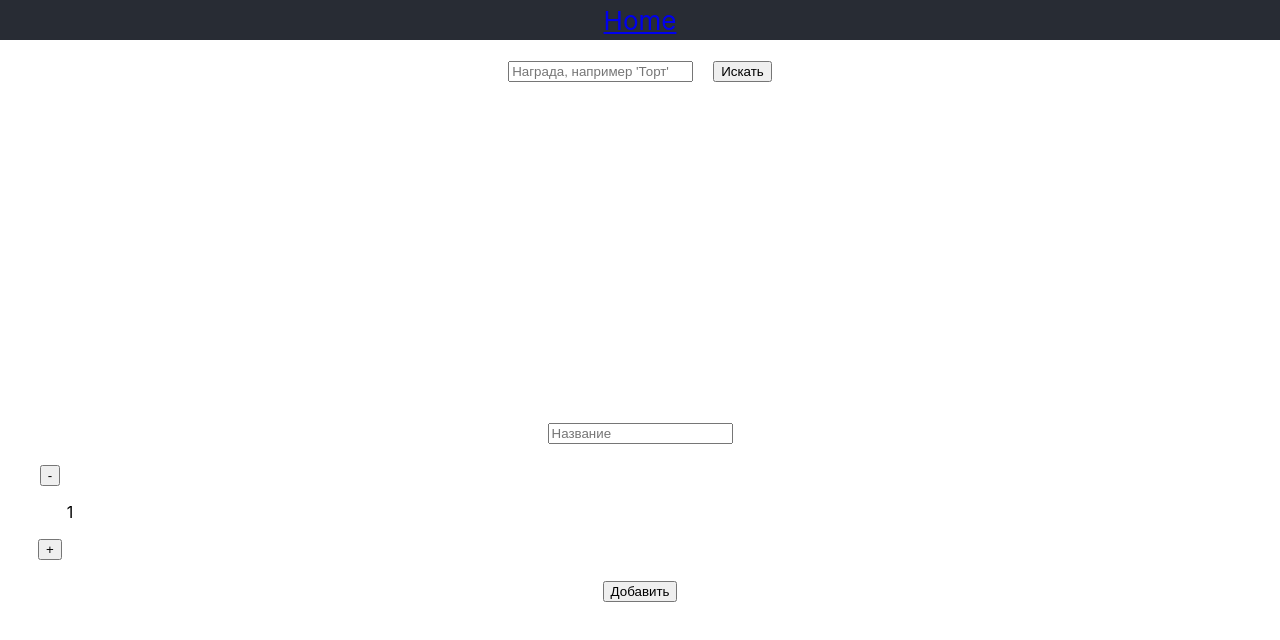
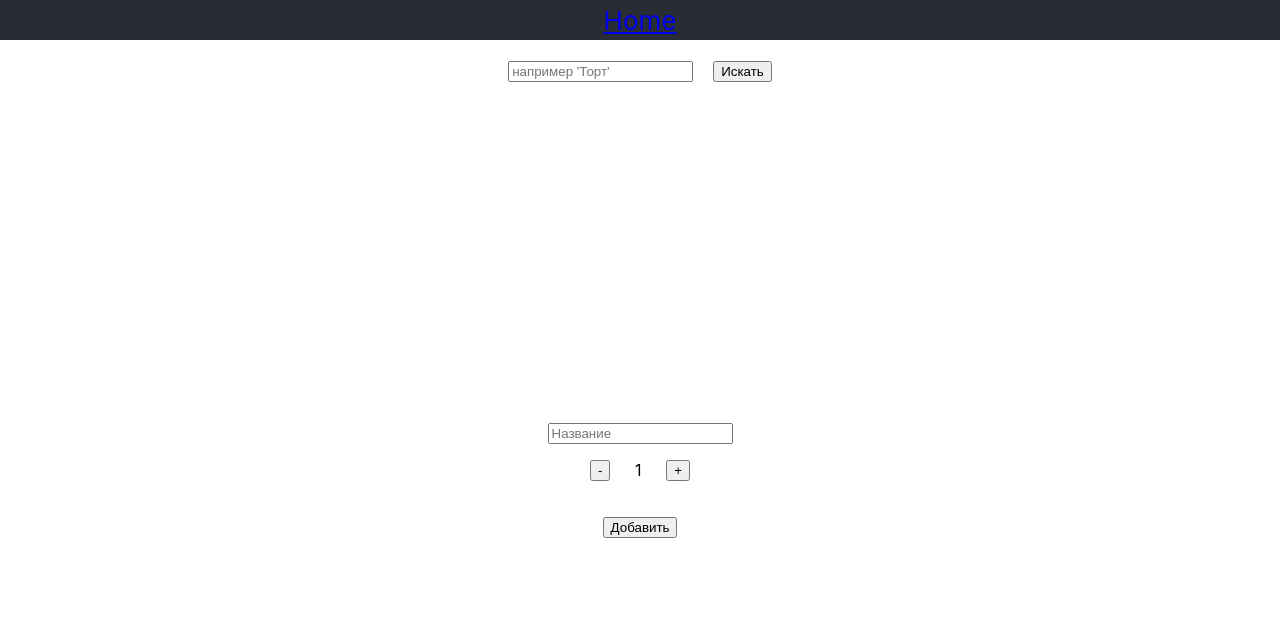
Before and after one commit to SlidEnergy/obedientchild-frontend, a React (Create React App) app: page /rewards/add in a window 1280 px wide. Shown: the top 640 px of the page. Built offline with nearby package versions, Linux system fonts and the light colour scheme.

Commit message:
refactor and fix add

```diff
--- a/src/components/ChooseImage.jsx
+++ b/src/components/ChooseImage.jsx
@@ -9,7 +9,8 @@ const ChooseImage = props => {
     const [isLoading, setIsLoading] = useState(false);
 
     useEffect(() => {
-        setSearchText(props.text);
+        if(props.text)
+            setSearchText(props.text);
     })
 
     function searchImages() {
@@ -35,7 +36,7 @@ const ChooseImage = props => {
             }}>
                 <input type='text' style={{marginRight: 20}} onChange={(e) => setSearchText(e.target.value)}
                        value={searchText}
-                       placeholder="Награда, например 'Торт'"
+                       placeholder="например 'Торт'"
                 ></input>
                 <button onClick={searchImages}>Искать</button>
             </div>
--- /dev/null
+++ b/src/components/NumberEdit.jsx
@@ -0,0 +1,29 @@
+import React from 'react';
+import PropTypes from 'prop-types';
+
+const NumberEdit = props => {
+    return (
+        <div style={props.style}>
+            <div style={{
+                display: "flex",
+                flexDirection: "row",
+                alignItems: "center",
+                width: 100
+            }}>
+                <button onClick={() => props.value > 1 && props.onValueChanged(props.value - 1)}>-</button>
+                <p style={{
+                    width: 100,
+                }}>{props.value}</p>
+                <button onClick={() => props.onValueChanged(props.value + 1)}>+</button>
+            </div>
+        </div>
+    );
+};
+
+NumberEdit.propTypes = {
+    style: PropTypes.any,
+    value: PropTypes.number,
+    onValueChanged: PropTypes.func
+};
+
+export default NumberEdit;
--- a/src/pages/BadDeeds/AddBadDeedPage.js
+++ b/src/pages/BadDeeds/AddBadDeedPage.js
@@ -2,6 +2,7 @@ import {useState} from 'react';
 import {http} from "../../core/http-common";
 import {useNavigate} from "react-router-dom";
 import ChooseImage from "../../components/ChooseImage";
+import NumberEdit from "../../components/NumberEdit";
 
 const AddBadDeedPage = props => {
     const navigate = useNavigate();
@@ -33,35 +34,20 @@ const AddBadDeedPage = props => {
                          onImageChosen={(image) => setBadDeed({...badDeed, imageUrl: image})}>
             </ChooseImage>
             <input type={'text'}
-                   style={{
-                       marginBottom: 20
-                   }}
                    onChange={(e) => setBadDeed({...badDeed, title: e.target.value})}
                    value={badDeed.title}
                    placeholder="Название">
             </input>
 
-            <div style={{
-                flexDirection: "row",
-                marginBottom: 20,
-                width: 220,
-                alignItems: "center"
-            }}>
-                <div style={{
-                    width: 60
-                }}>
-                    <button onClick={() => setBadDeed({...badDeed, price: badDeed.price - 1})}>-</button>
-                </div>
-                <p style={{
-                    width: 100,
-                    textAlign: "center",
-                }}>{badDeed.price}</p>
-                <div style={{
-                    width: 60
-                }}>
-                    <button onClick={() => setBadDeed({...badDeed, price: badDeed.price + 1})}>+</button>
-                </div>
-            </div>
+            <NumberEdit style={{
+                marginLeft: "auto",
+                marginRight: "auto",
+                width: 100,
+                marginBottom: 20
+            }}
+                        value={badDeed.price}
+                        onValueChanged={(value) => setBadDeed({...badDeed, price: value})}>
+            </NumberEdit>
             <button onClick={addBadDeed}>Добавить</button>
         </div>
     );
--- a/src/pages/GoodDeeds/AddGoodDeedPage.js
+++ b/src/pages/GoodDeeds/AddGoodDeedPage.js
@@ -2,6 +2,7 @@ import {useState} from 'react';
 import {http} from "../../core/http-common";
 import {useNavigate} from "react-router-dom";
 import ChooseImage from "../../components/ChooseImage";
+import NumberEdit from "../../components/NumberEdit";
 
 const AddGoodDeedPage = props => {
     const navigate = useNavigate();
@@ -33,35 +34,19 @@ const AddGoodDeedPage = props => {
                          onImageChosen={(image) => setGoodDeed({...goodDeed, imageUrl: image})}>
             </ChooseImage>
             <input type={'text'}
-                   style={{
-                       marginBottom: 20
-                   }}
                    onChange={(e) => setGoodDeed({...goodDeed, title: e.target.value})}
                    value={goodDeed.title}
                    placeholder="Название">
             </input>
-
-            <div style={{
-                flexDirection: "row",
-                marginBottom: 20,
-                width: 220,
-                alignItems: "center"
-            }}>
-                <div style={{
-                    width: 60
-                }}>
-                    <button onClick={() => setGoodDeed({...goodDeed, price: goodDeed.price - 1})}>-</button>
-                </div>
-                <p style={{
-                    width: 100,
-                    textAlign: "center",
-                }}>{goodDeed.price}</p>
-                <div style={{
-                    width: 60
-                }}>
-                    <button onClick={() => setGoodDeed({...goodDeed, price: goodDeed.price + 1})}>+</button>
-                </div>
-            </div>
+            <NumberEdit style={{
+                marginLeft: "auto",
+                marginRight: "auto",
+                width: 100,
+                marginBottom: 20
+            }}
+                        value={goodDeed.price}
+                        onValueChanged={(value) => setGoodDeed({...goodDeed, price: value})}>
+            </NumberEdit>
             <button onClick={addGoodDeed}>Добавить</button>
         </div>
     );
--- a/src/pages/Rewards/AddRewardPage.jsx
+++ b/src/pages/Rewards/AddRewardPage.jsx
@@ -2,6 +2,7 @@ import {useState} from 'react';
 import {http} from "../../core/http-common";
 import {useNavigate} from "react-router-dom";
 import ChooseImage from "../../components/ChooseImage";
+import NumberEdit from "../../components/NumberEdit";
 
 const AddRewardPage = props => {
     document.title = "Добавить награду";
@@ -36,35 +37,19 @@ const AddRewardPage = props => {
             </ChooseImage>
             <input
                 type={'text'}
-                style={{
-                    marginBottom: 20
-                }}
                 onChange={(e) => setReward({...reward, title: e.target.value})}
                 value={reward.title}
                 placeholder="Название">
             </input>
-
-            <div style={{
-                flexDirection: "row",
-                marginBottom: 20,
-                width: 220,
-                alignItems: "center"
-            }}>
-                <div style={{
-                    width: 60
-                }}>
-                    <button onClick={() => setReward({...reward, price: reward.price - 1})}>-</button>
-                </div>
-                <p style={{
-                    width: 100,
-                    textAlign: "center",
-                }}>{reward.price}</p>
-                <div style={{
-                    width: 60
-                }}>
-                    <button onClick={() => setReward({...reward, price: reward.price + 1})}>+</button>
-                </div>
-            </div>
+            <NumberEdit style={{
+                marginLeft: "auto",
+                marginRight: "auto",
+                width: 100,
+                marginBottom: 20
+            }}
+                        value={reward.price}
+                        onValueChanged={(value) => setReward({...reward, price: value})}>
+            </NumberEdit>
             <button onClick={addReward}>Добавить</button>
         </div>
     );
```
